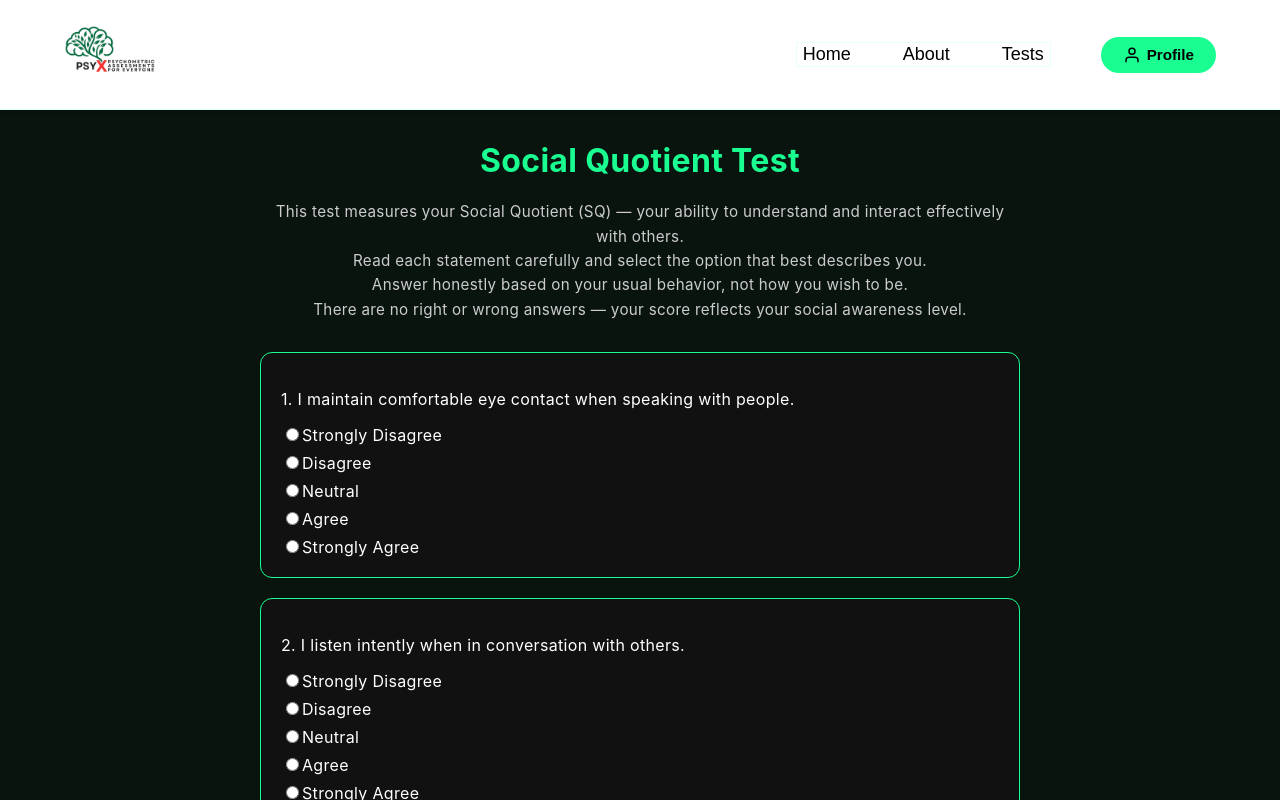
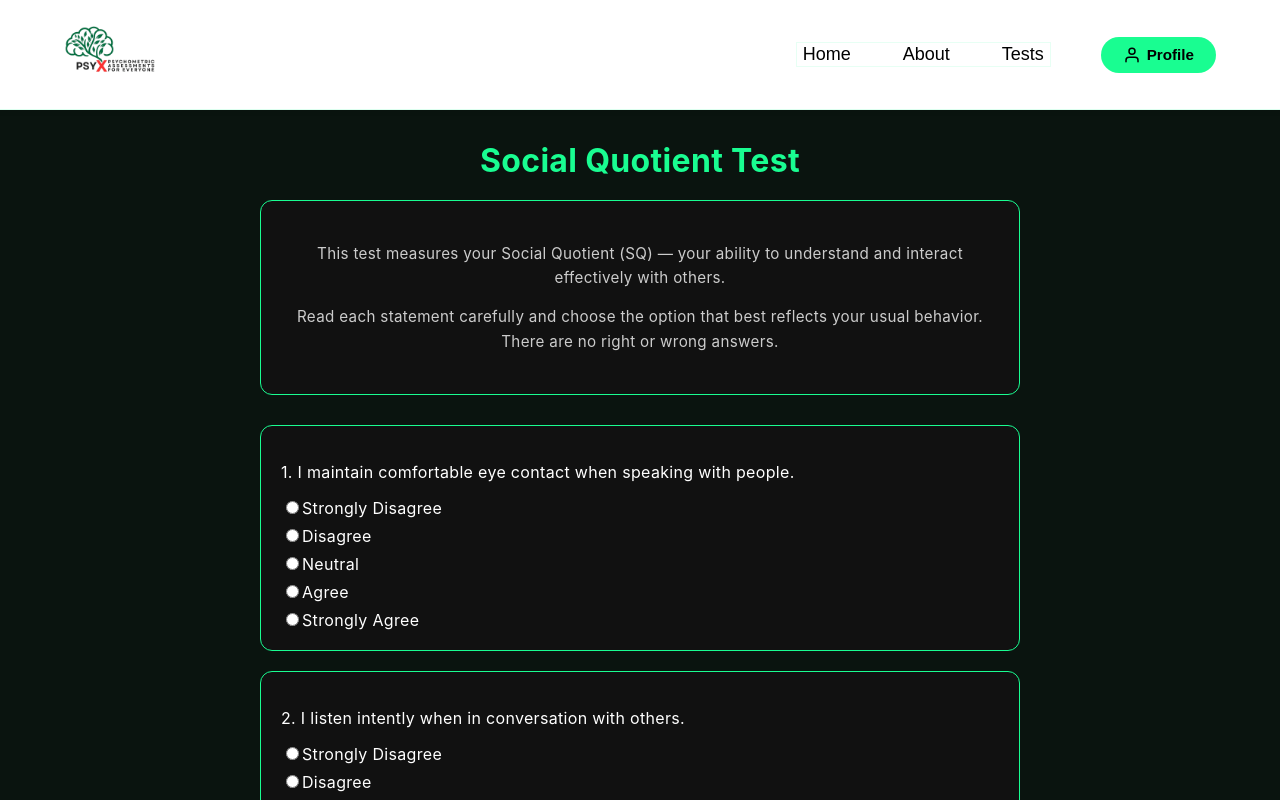
Before and after one commit to Navyadevadiga13/psyx, a React (Create React App) app in the folder client/: page /tests/personality/sqtest in a window 1280 px wide. Shown: the top 800 px of the page. Built offline with nearby package versions, Linux system fonts and the light colour scheme; no server answers; sample sign-in values are in the browser's storage.

Commit message:
Updated IQ and EQ TestPage

```diff
--- a/client/src/quiz/EqTestPage.js
+++ b/client/src/quiz/EqTestPage.js
@@ -34,6 +34,20 @@ function EqTestPage() {
             margin: 0 0 1rem 0;
             color: #19fd91;
             text-align: center;
+        }
+
+        /* NEW DESCRIPTION BOX */
+        .eq-description-box {
+            background: rgba(25, 253, 145, 0.05);
+            border: 1px solid rgba(25, 253, 145, 0.2);
+            border-radius: 14px;
+            padding: 1.2rem 1.5rem;
+            margin: 1.5rem auto 2rem auto;
+            max-width: 650px;
+            text-align: center;
+            color: rgba(255, 255, 255, 0.85);
+            font-size: 1.05rem;
+            line-height: 1.6;
         }
 
         .subtitle {
@@ -145,7 +159,6 @@ function EqTestPage() {
             margin: 2rem 0;
         }
 
-        /* Responsive Design */
         @media (max-width: 768px) {
             .iq-test-container {
                 padding: 1rem;
@@ -173,7 +186,16 @@ function EqTestPage() {
             <div className="iq-test-container">
                 <div className="content-wrapper">
                     <h1 className="main-title">Ready to start the EQ test?</h1>
-                    <p className="subtitle">Assess your emotional intelligence with our comprehensive test.</p>
+
+                    {/* NEW 2-LINE DESCRIPTION */}
+                    <div className="eq-description-box">
+                        This Emotional Intelligence (EQ) test evaluates how well you
+                        understand, manage, and respond to emotions in yourself and others.
+                        It provides insights into your emotional awareness, empathy,
+                        and interpersonal effectiveness.
+                    </div>
+
+
 
                     <h2 className="section-title">Test Instructions</h2>
                     <div className="conditions-box">
--- a/client/src/quiz/IqTestPage.js
+++ b/client/src/quiz/IqTestPage.js
@@ -34,6 +34,20 @@ function IqTestPage() {
             margin: 0 0 1rem 0;
             color: #19fd91;
             text-align: center;
+        }
+
+        /* NEW DESCRIPTION BOX */
+        .iq-description-box {
+            background: rgba(25, 253, 145, 0.05);
+            border: 1px solid rgba(25, 253, 145, 0.2);
+            border-radius: 14px;
+            padding: 1.2rem 1.5rem;
+            margin: 1.5rem auto 2rem auto;
+            max-width: 650px;
+            text-align: center;
+            color: rgba(255, 255, 255, 0.85);
+            font-size: 1.05rem;
+            line-height: 1.6;
         }
 
         .subtitle {
@@ -145,7 +159,6 @@ function IqTestPage() {
             margin: 2rem 0;
         }
 
-        /* Responsive Design */
         @media (max-width: 768px) {
             .iq-test-container {
                 padding: 1rem;
@@ -158,14 +171,6 @@ function IqTestPage() {
 
             .main-title {
                 font-size: 2rem;
-            }
-
-            .subtitle {
-                font-size: 1rem;
-            }
-
-            .section-title {
-                font-size: 1.3rem;
             }
         }
 
@@ -192,7 +197,15 @@ function IqTestPage() {
       <div className="iq-test-container">
         <div className="content-wrapper">
           <h1 className="main-title">Ready to start the IQ test?</h1>
-          <p className="subtitle">Assess your cognitive abilities with our comprehensive test.</p>
+
+          {/* NEW DESCRIPTION SECTION */}
+          <div className="iq-description-box">
+            This Intelligence Quotient (IQ) test measures your logical reasoning,
+            problem-solving ability, and analytical thinking skills.
+            It provides an estimate of your cognitive performance based on structured questions.
+          </div>
+
+
 
           <h2 className="section-title">Test Instructions</h2>
           <div className="conditions-box">
@@ -202,8 +215,6 @@ function IqTestPage() {
               </li>
               <li className="condition-item">
                 There is no negative marking for incorrect answers.
-
-
               </li>
               <li className="condition-item">
                 Your final IQ score is calculated based on the total number of correct answers.
--- a/client/src/quiz/SqTest.js
+++ b/client/src/quiz/SqTest.js
@@ -1,5 +1,3 @@
-// src/pages/SqTest.js
-
 import React, { useState } from "react";
 import getApiBaseUrl from "../utils/api";
 
@@ -141,15 +139,17 @@ export default function SqTest() {
     <div style={styles.container}>
       <h1 style={styles.heading}>{TEST_NAME}</h1>
 
-      <p style={styles.description}>
-        This test measures your Social Quotient (SQ) — your ability to understand and interact effectively with others.
-        <br />
-        Read each statement carefully and select the option that best describes you.
-        <br />
-        Answer honestly based on your usual behavior, not how you wish to be.
-        <br />
-        There are no right or wrong answers — your score reflects your social awareness level.
-      </p>
+      {/* ✅ DESCRIPTION CARD SECTION */}
+      <div style={styles.descriptionCard}>
+        <p>
+          This test measures your Social Quotient (SQ) — your ability to
+          understand and interact effectively with others.
+        </p>
+        <p>
+          Read each statement carefully and choose the option that best reflects
+          your usual behavior. There are no right or wrong answers.
+        </p>
+      </div>
 
       {QUESTIONS.map((question, index) => (
         <div key={index} style={styles.questionCard}>
@@ -190,12 +190,19 @@ const styles = {
     color: "#19fd91",
     marginBottom: "20px",
   },
-  description: {
+
+  /* ✅ NEW DESCRIPTION CARD STYLE */
+  descriptionCard: {
+    background: "#111",
+    border: "1px solid #19fd91",
+    borderRadius: "12px",
+    padding: "25px",
+    marginBottom: "30px",
     color: "#ccc",
     fontSize: "0.95rem",
-    marginBottom: "30px",
     lineHeight: "1.6",
   },
+
   questionCard: {
     background: "#111",
     border: "1px solid #19fd91",
```
